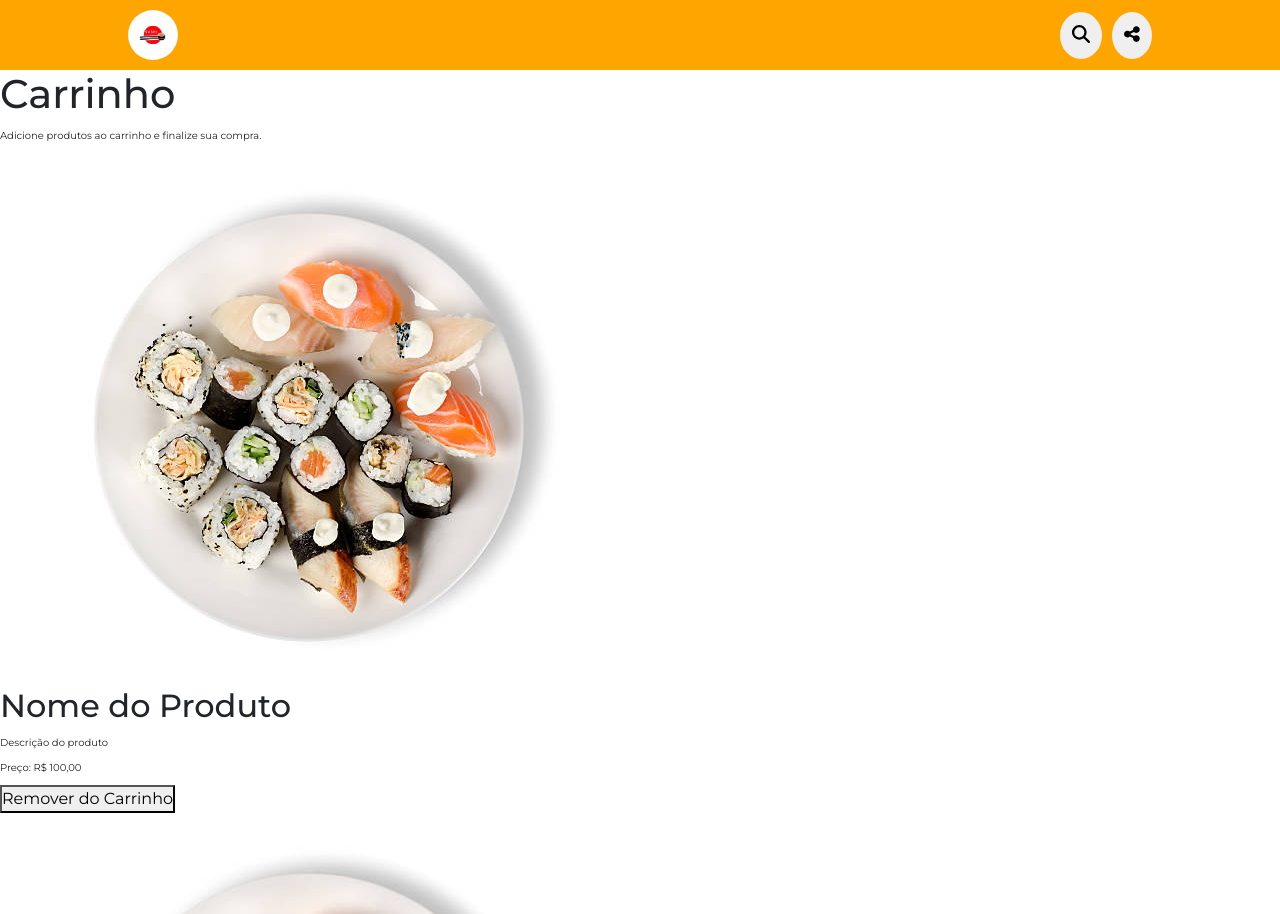
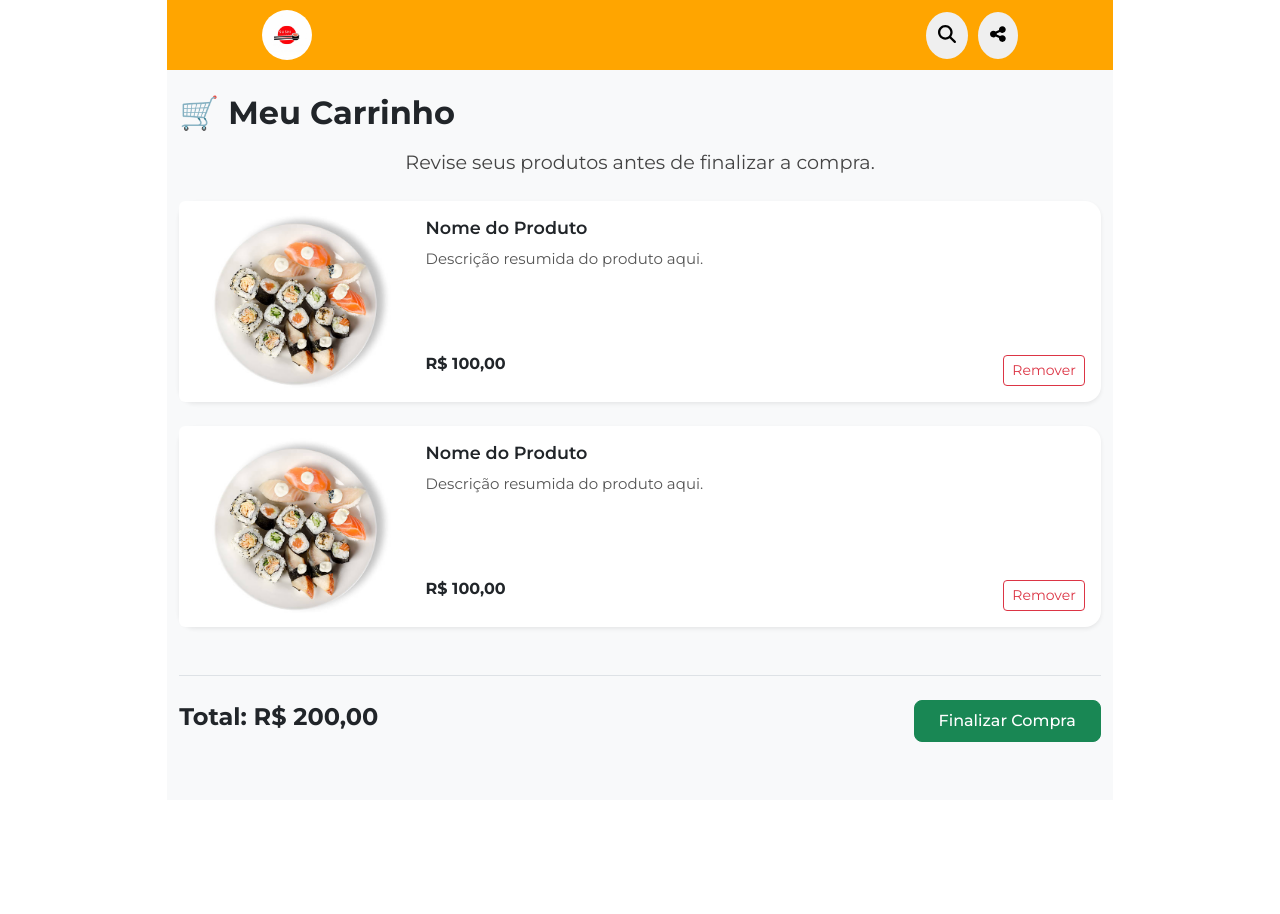
Before and after one commit to thiago0-08/cardapioProjeto, a React (Vite) app: page /carrinho in a window 1280 px wide. Shown: the top 914 px of the page. After the commit the page ends 800 px from the top, so only its background shows below. Built offline with nearby package versions, Linux system fonts and the light colour scheme.

Commit message:
criacao do layout do carrinho

```diff
--- a/src/Components/Carrinho/Carrinho.jsx
+++ b/src/Components/Carrinho/Carrinho.jsx
@@ -5,31 +5,51 @@ import { useNavigate } from 'react-router-dom'
 
 const Carrinho = () => {
     return (
-        <div className='carrinho-container'>
+        <div className="carrinho-container bg-light min-vh-100">
             <Navbar />
-            <div className='container-carrinho'>
-                <h1>Carrinho</h1>
-                <p>Adicione produtos ao carrinho e finalize sua compra.</p>
-                <div className='carrinho'>
-                    <div className='carrinho-produto'>
-                        <img src="src\assets\produto1.jpg" alt="Produto" />
-                        <h2>Nome do Produto</h2>
-                        <p>Descrição do produto</p>
-                        <p>Preço: R$ 100,00</p>
-                        <button>Remover do Carrinho</button>
+            <div className="container py-4">
+                <h2 className="mb-3 fw-bold">🛒 Meu Carrinho</h2>
+                <p className="texto-resumo">
+                    Revise seus produtos antes de finalizar a compra.
+                </p>
+
+
+                {[1, 2].map((_, i) => (
+                    <div className="card shadow-sm mb-4 border-0 rounded-4" key={i}>
+                        <div className="row g-0">
+                            <div className="col-4 col-md-3">
+                                <img
+                                    src="src/assets/produto1.jpg"
+                                    className="img-fluid rounded-start h-100 object-fit-cover"
+                                    alt="Produto"
+                                    style={{ borderTopLeftRadius: '1rem', borderBottomLeftRadius: '1rem' }}
+                                />
+                            </div>
+                            <div className="col-8 col-md-9">
+                                <div className="card-body d-flex flex-column justify-content-between h-100">
+                                    <div>
+                                        <h5 className="card-title fw-semibold">Nome do Produto</h5>
+                                        <p className="card-text descricao-produto mb-1">
+                                            Descrição resumida do produto aqui.
+                                        </p>
+
+                                    </div>
+                                    <div className="d-flex justify-content-between align-items-end mt-3">
+                                        <span className="fw-bold fs-6">R$ 100,00</span>
+                                        <button className="btn btn-outline-danger btn-sm">Remover</button>
+                                    </div>
+                                </div>
+                            </div>
+                        </div>
                     </div>
-                    <div className='carrinho-produto'>
-                        <img src="src\assets\produto1.jpg" alt="Produto" />
-                        <h2>Nome do Produto</h2>
-                        <p>Descrição do produto</p>
-                        <p>Preço: R$ 100,00</p>
-                        <button>Remover do Carrinho</button>
-                    </div>
+                ))}
+
+                <div className="d-flex justify-content-between align-items-center mt-5 border-top pt-4">
+                    <h4 className="fw-bold">Total: R$ 200,00</h4>
+                    <button className="btn btn-success px-4 py-2 rounded-3 fw-medium">
+                        Finalizar Compra
+                    </button>
                 </div>
-            </div>
-            <div className='carrinho-total'>
-                <h2>Total: R$ 200,00</h2>
-                <button>Finalizar Compra       fefef</button>
             </div>
         </div>
     )
--- a/src/Components/Carrinho/carrinho.css
+++ b/src/Components/Carrinho/carrinho.css
@@ -1,8 +1,27 @@
 .carrinho-container {
-    width: 100%;
+    background-color: #f8f9fa;
 }
 
-.carrinho-produto{
-    width: 100%;
+.card-title {
+    font-size: 1.1rem;
+}
 
+.card-body {
+    padding: 1rem;
 }
+
+img.object-fit-cover {
+    object-fit: cover;
+}
+
+.descricao-produto {
+    font-size: 15px;
+    color: #555;
+}
+
+.texto-resumo {
+  font-size: 1.2rem;
+  color: #444;
+  text-align: center;
+  margin-bottom: 1.5rem;
+}
```
